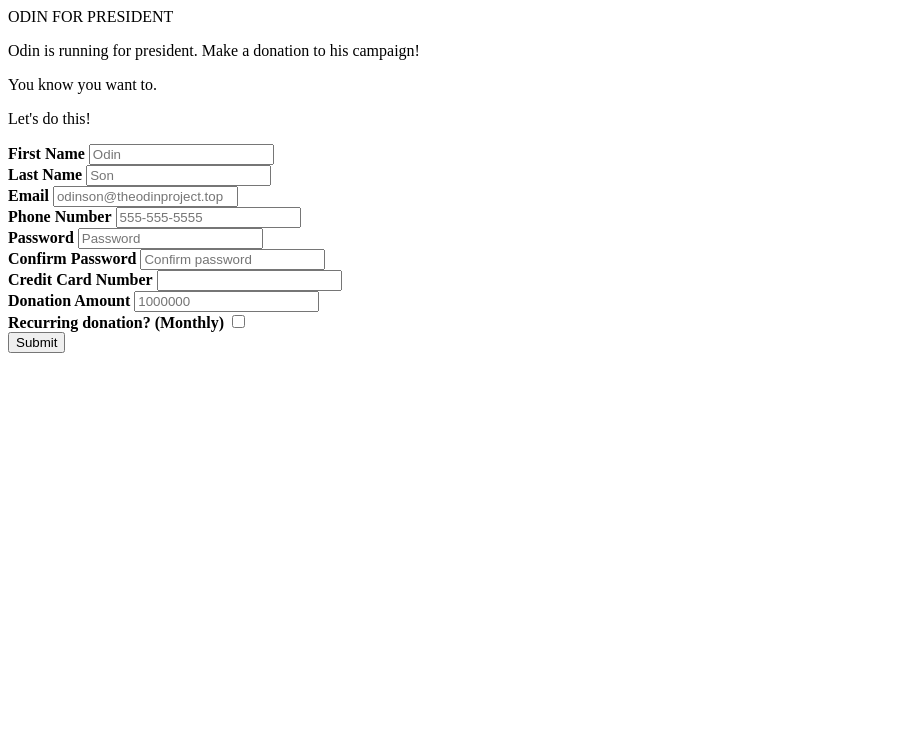
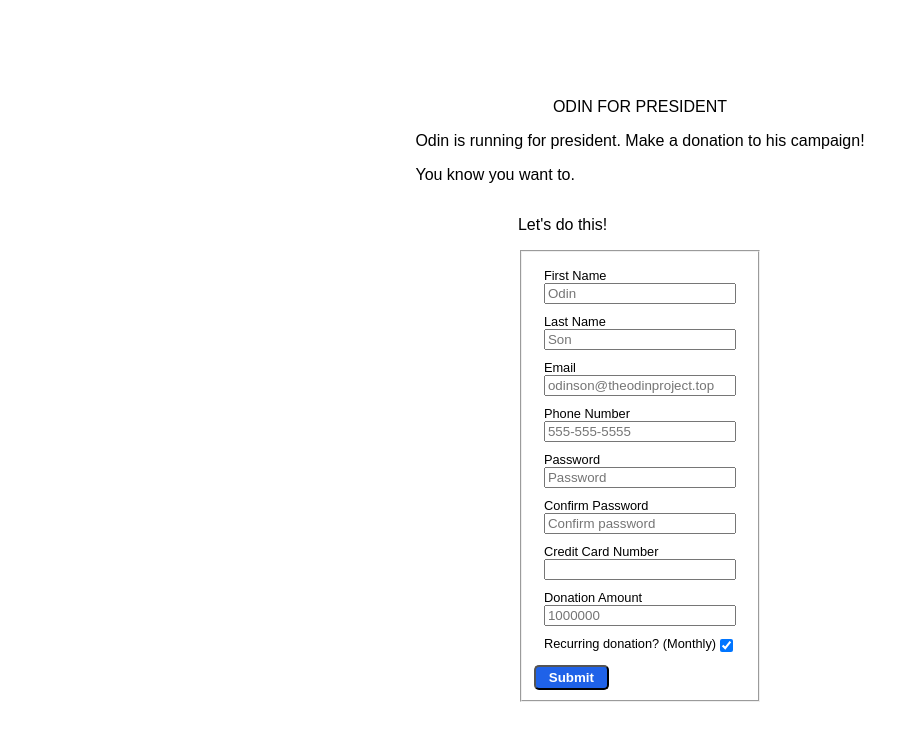
Before and after one commit to kckuei/odin-sign-up-form, a plain HTML site: page index.html in a window 1280 px wide. Shown: the whole page, without its empty margins (0-919 px from the left). Drawn offline with Linux system fonts and the light colour scheme.

Commit message:
Update form styling

```diff
--- a/index.html
+++ b/index.html
@@ -31,6 +31,7 @@
 
     <div>
         <p>Let's do this!</p>
+        <fieldset>
             <form action="#" method="post">
                 <div>
                     <label for="first">First Name</label>
@@ -64,16 +65,15 @@
                     <label for="amount">Donation Amount</label>
                     <input type="text" name="amount" id="amount" min="1000000" placeholder="1000000" required>
                 </div>
-            <div>
+                <div id="checkbox">
                     <label for="recurring">Recurring donation? (Monthly)</label>
-                <input type="checkbox" required>
+                    <input type="checkbox" checked required>
                 </div>
                 <button>Submit</button>
+        </fieldset>
         </form>
 
     </div>
-
-
 
 
 
--- a/styles.css
+++ b/styles.css
@@ -1,3 +1,45 @@
+body,
+html {
+    font-family: sans-serif;
+    margin: 0px;
+    padding: 0px;
+    width: 100%;
+    height: 100%;
+    display: flex;
+    justify-content: center;
+    align-items: center;
+    flex-direction: column;
+}
+
+form>div {
+    display: flex;
+    flex-direction: column;
+    margin: 10px;
+}
+
+#checkbox {
+    display: flex;
+    flex-direction: row;
+}
+
+input:valid {
+    border: 2px solid rgb(182, 238, 182)
+}
+
 label {
+    font-weight: lighter;
+    font-size: 0.8em;
+}
+
+button {
+    background-color: rgb(31, 98, 232);
+    color: white;
     font-weight: bold;
+    width: 75px;
+    height: 25px;
+    border-radius: 5px;
 }
+
+/* * {
+    border: 1px solid red;
+} */
```
Lines whose indentation alone changed are shown as unchanged.
